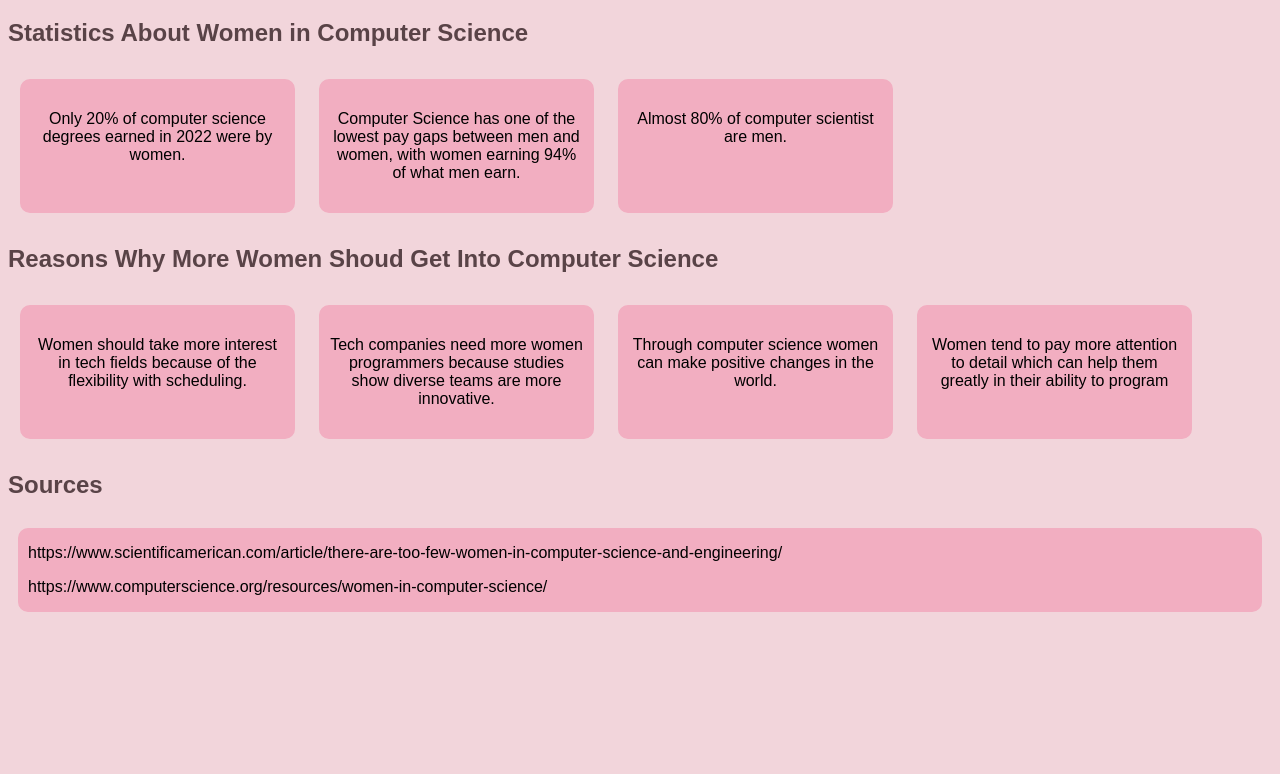
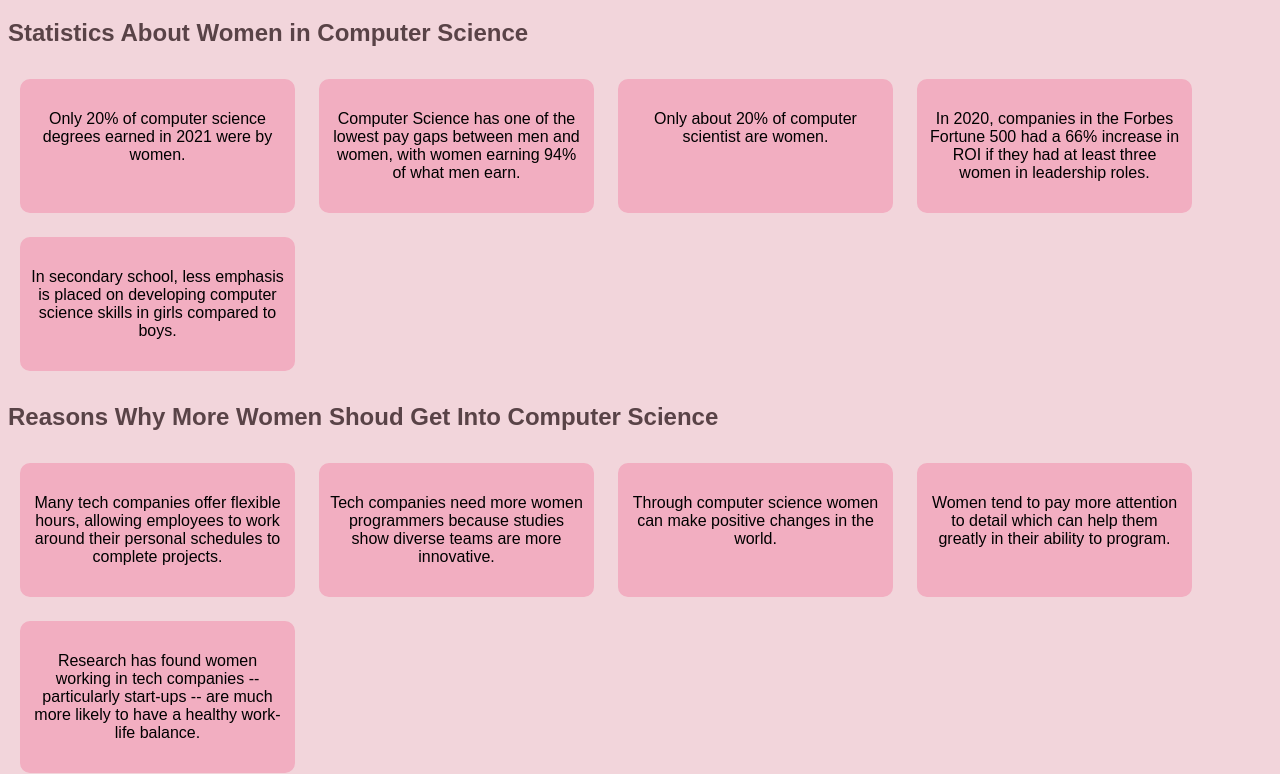
Before and after one commit to coxmeara/coxmeara.github.io, a plain HTML site: page index.html in a window 1280 px wide. Shown: the part 61-835 px from the top of the page. Before the commit the page ends 800 px from the top, so only its background shows below. Drawn offline with Linux system fonts and the light colour scheme.

Commit message:
Add files via upload

```diff
--- a/index.html
+++ b/index.html
@@ -11,7 +11,7 @@
         <div class="stats">
             <!-- Stat #1-->
             <section class="stat">
-                <p> Only 20% of computer science degrees earned in 2022 were by women.  </p>
+                <p> Only 20% of computer science degrees earned in 2021 were by women.  </p>
             </section>
               <!-- Stat #2-->
             <section class="stat">
@@ -19,13 +19,22 @@
             </section>
               <!-- Stat #3-->
               <section class="stat">
-                <p> Almost 80% of computer scientist are men. </p>
+                <p> Only about 20% of computer scientist are women. </p>
             </section>
+             <!-- Stat #4-->
+             <section class="stat">
+                <p>In 2020, companies in the Forbes Fortune 500 had a 66% increase in ROI if they had at least three women in leadership roles.</p>
+            </section>
+            <!-- Stat #4-->
+            <section class="stat">
+                <p>In secondary school, less emphasis is placed on developing computer science skills in girls compared to boys.</p>
+            </section>
+
 
             <h2>Reasons Why More Women Shoud Get Into Computer Science </h2>
             <!-- Reason #1-->
             <section class="stat">
-                <p> Women should take more interest in tech fields because of the flexibility with scheduling.  </p>
+                <p> Many tech companies offer flexible hours, allowing employees to work around their personal schedules to complete projects.</p>
             </section>
             <!-- Reason #2-->
             <section class="stat">
@@ -37,7 +46,11 @@
             </section>
             <!-- Reason #4-->
             <section class="stat">
-                <p>Women tend to pay more attention to detail which can help them greatly in their ability to program</p>
+                <p>Women tend to pay more attention to detail which can help them greatly in their ability to program.</p>
+            </section>
+             <!-- Reason #5-->
+             <section class="stat">
+                <p>Research has found women working in tech companies -- particularly start-ups -- are much more likely to have a healthy work-life balance.</p>
             </section>
 
               <!-- Sources-->
@@ -45,6 +58,7 @@
               <section class="source">
                 <a href="https://www.scientificamerican.com/article/there-are-too-few-women-in-computer-science-and-engineering/"><p>https://www.scientificamerican.com/article/there-are-too-few-women-in-computer-science-and-engineering/</p></a>
                 <a href="https://www.computerscience.org/resources/women-in-computer-science/"><p>https://www.computerscience.org/resources/women-in-computer-science/</p></a>
+                <a href="https://www.zippia.com/advice/women-in-technology-statistics/#:~:text=The%20percentage%20of%20bachelor%27s%20in,%2C%20to%2018%25%20in%202021."><p>https://www.zippia.com/advice/women-in-technology-statistics/#:~:text=The%20percentage%20of%20bachelor%27s%20in,%2C%20to%2018%25%20in%202021.</p></a>
             </section>
 
 
```
